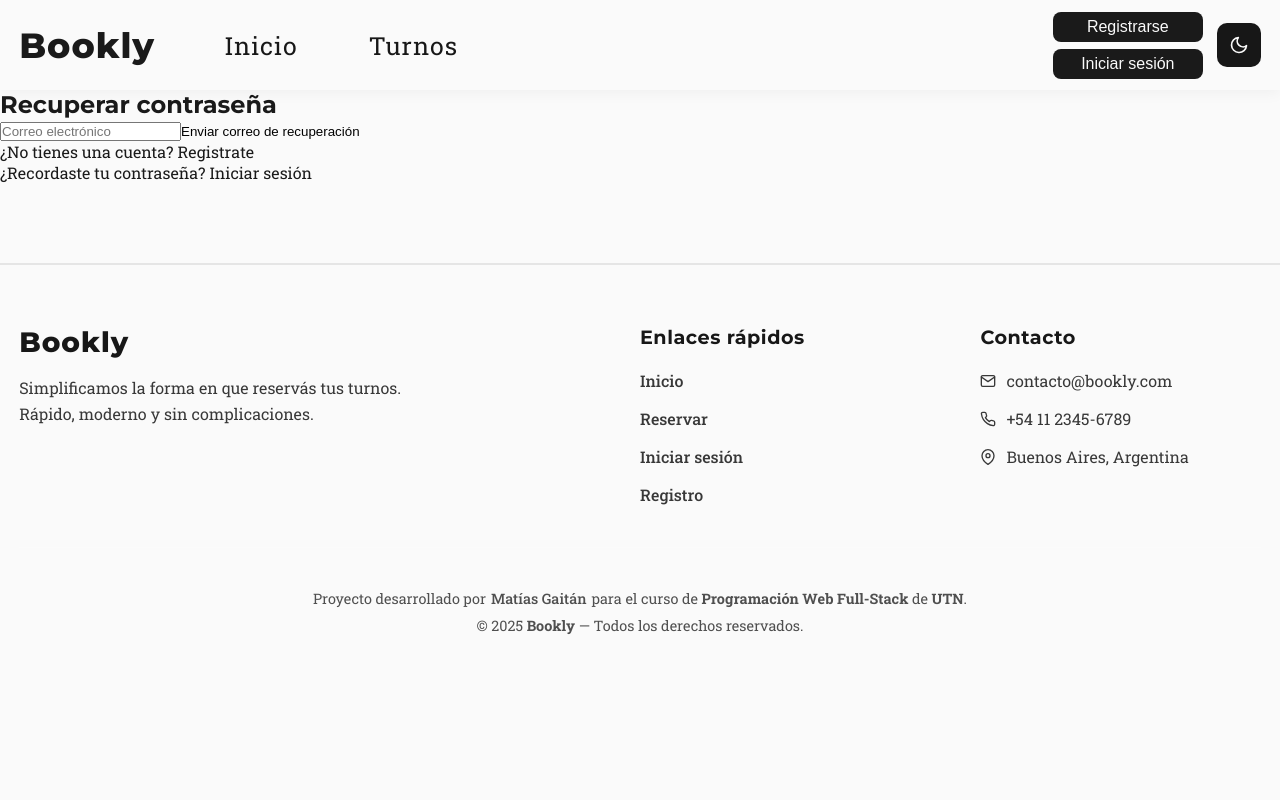
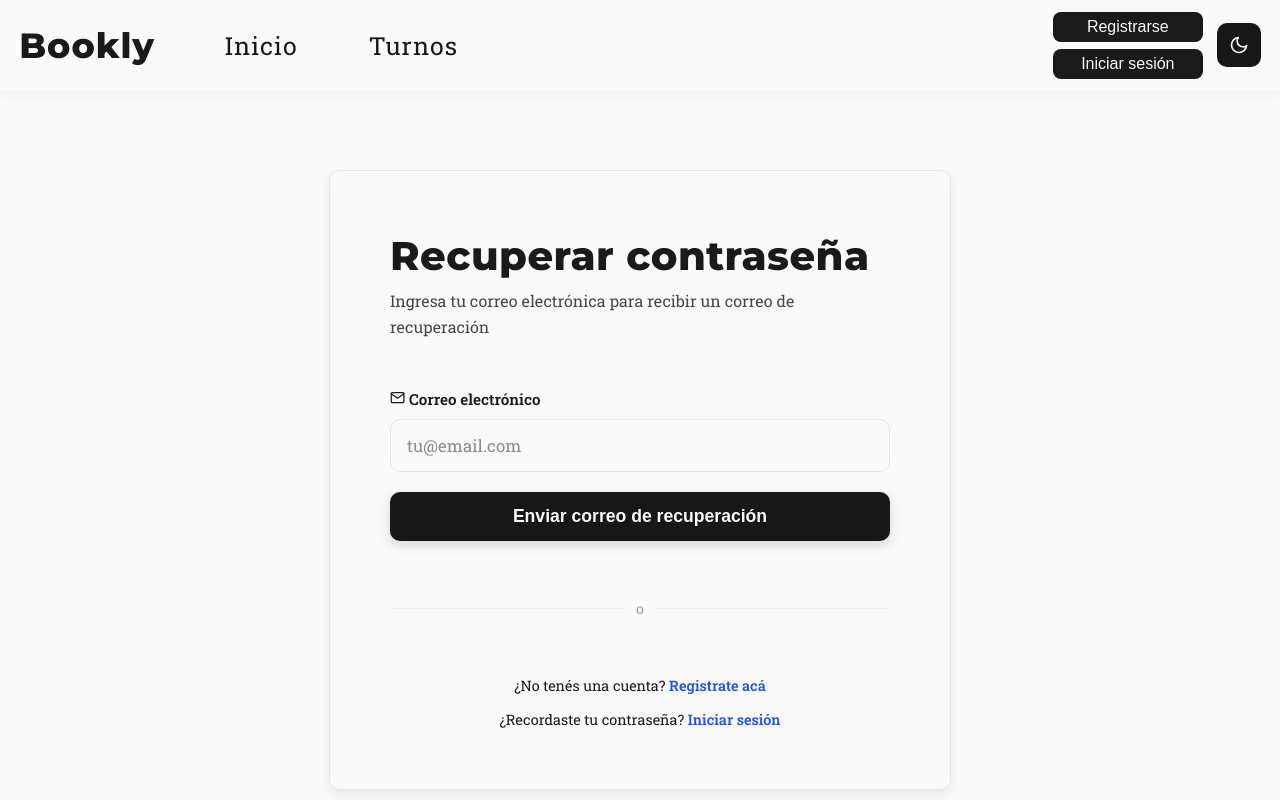
Before and after one commit to gaitanmatias/UTN_FINAL_PROJECT--FRONTEND, a React (Vite) app: page /auth/forgot-password in a window 1280 px wide. Shown: the top 800 px of the page. Built offline with nearby package versions, Linux system fonts and the light colour scheme; no server answers.

Commit message:
feat(ForgotPasswordPage): reubica y añade contenido a la página ForgotPasswordPage con estilos responsivos

```diff
--- a/src/pages/auth/ForgotPasswordPage.jsx
+++ /dev/null
@@ -1,48 +0,0 @@
-import { useState } from "react";
-import { forgotPasswordUser } from "../../services/auth.service";
-import { NavLink, useNavigate } from "react-router-dom";
-
-export default function ForgotPasswordPage() {
-  const navigate = useNavigate();
-
-  const [formData, setFormData] = useState({
-    email: "",
-  });
-
-  const handleChange = (e) => {
-    setFormData({
-      ...formData,
-      [e.target.name]: e.target.value,
-    });
-  };
-
-  const handleSubmit = async (e) => {
-    e.preventDefault();
-
-    try {
-      const response = await forgotPasswordUser({
-        email: formData.email,
-      });
-
-      alert(response.message || "Correo de recuperación enviado correctamente");
-      setFormData({
-        email: "",
-      });
-
-    } catch (err) {
-      alert(err.message);
-    }
-  };
-
-  return (
-    <div className="forgot-password-page">
-      <h2>Recuperar contraseña</h2>
-      <form onSubmit={handleSubmit}>
-        <input type="email" name="email" placeholder="Correo electrónico" onChange={handleChange} value={formData.email} required />
-        <button type="submit">Enviar correo de recuperación</button>
-      </form>
-      <p>¿No tienes una cuenta? <NavLink to="/auth/register">Registrate</NavLink></p>
-      <p>¿Recordaste tu contraseña? <NavLink to="/auth/login">Iniciar sesión</NavLink></p>
-    </div>
-  );
-}
--- /dev/null
+++ b/src/pages/auth/ForgotPasswordPage/ForgotPasswordPage.css
@@ -0,0 +1,282 @@
+/* ========================== FORGOT PASSWORD PAGE ========================== */
+
+.forgot-password-page {
+  display: flex;
+  align-items: center;
+  justify-content: center;
+
+  min-height: calc(100vh - 75px);
+  padding: 20px;
+
+  background-color: var(--background);
+  color: var(--foreground);
+}
+
+.forgot-password-page__container {
+  display: flex;
+  flex-direction: column;
+  gap: 24px;
+
+  padding: 40px;
+  background-color: var(--card);
+  border: 1px solid var(--border);
+  border-radius: var(--radius);
+  box-shadow: 0 4px 12px rgba(0, 0, 0, 0.08);
+}
+
+/* ===== HEADER ===== */
+
+.forgot-password-page__header {
+  display: flex;
+  flex-direction: column;
+  gap: 8px;
+
+  text-align: center;
+}
+
+.forgot-password-page__title {
+  font-size: 2em;
+  font-weight: 800;
+  letter-spacing: 0.5px;
+  color: var(--foreground);
+}
+
+.forgot-password-page__subtitle {
+  font-size: 0.95em;
+  line-height: 1.6;
+  opacity: 0.8;
+  max-width: 500px;
+  margin: 0 auto;
+}
+
+/* ===== FORMULARIO ===== */
+
+.forgot-password-page__form {
+  display: flex;
+  flex-direction: column;
+  gap: 20px;
+}
+
+.forgot-password-page__form-group {
+  display: flex;
+  flex-direction: column;
+  gap: 8px;
+}
+
+.forgot-password-page__label {
+  font-weight: 600;
+  font-size: 0.95em;
+  color: var(--foreground);
+}
+
+.forgot-password-page__input {
+  padding: 12px 14px;
+  border: 1px solid var(--border);
+  border-radius: var(--radius);
+  background-color: var(--background);
+  color: var(--foreground);
+
+  font-size: 1em;
+  font-family: inherit;
+  transition: all 0.2s ease;
+}
+
+.forgot-password-page__input:focus {
+  outline: none;
+  border-color: var(--accent);
+  box-shadow: 0 0 0 3px rgba(38, 84, 212, 0.1);
+}
+
+.forgot-password-page__input::placeholder {
+  color: var(--secondary-foreground);
+  opacity: 0.6;
+}
+
+.forgot-password-page__button {
+  padding: 12px 16px;
+  border-radius: var(--radius);
+  border: none;
+
+  font-size: 1.05em;
+  font-weight: 700;
+  cursor: pointer;
+
+  background-color: var(--primary);
+  color: var(--primary-foreground);
+
+  transition: all 0.3s ease;
+  box-shadow: 0 4px 12px rgba(0, 0, 0, 0.15);
+}
+
+.forgot-password-page__button:hover:not(:disabled) {
+  background-color: var(--accent);
+  color: var(--light);
+  transform: translateY(-2px);
+  box-shadow: 0 6px 16px rgba(0, 0, 0, 0.2);
+}
+
+.forgot-password-page__button:active:not(:disabled) {
+  transform: translateY(0);
+}
+
+.forgot-password-page__button:disabled {
+  opacity: 0.6;
+  cursor: not-allowed;
+}
+
+/* ===== DIVISOR ===== */
+
+.forgot-password-page__divider {
+  display: flex;
+  align-items: center;
+  gap: 12px;
+
+  font-size: 0.9em;
+  color: var(--secondary-foreground);
+  opacity: 0.5;
+
+  margin: 8px 0;
+}
+
+.forgot-password-page__divider::before,
+.forgot-password-page__divider::after {
+  content: "";
+  flex: 1;
+  height: 1px;
+  background-color: var(--border);
+}
+
+/* ===== LINKS ===== */
+
+.forgot-password-page__links {
+  display: flex;
+  flex-direction: column;
+  align-items: center;
+  justify-content: center;
+  gap: 15px;
+}
+
+.forgot-password-page__link {
+  color: var(--accent);
+  text-decoration: none;
+  font-weight: 600;
+  border-bottom: 2px solid transparent;
+  transition: all 0.2s ease;
+}
+
+.forgot-password-page__link:hover {
+  color: var(--accent-foreground);
+  border-bottom-color: var(--accent);
+}
+
+.forgot-password-page__link--forgot {
+  font-size: 0.9em;
+}
+
+.forgot-password-page__link--highlight {
+  color: var(--accent);
+  font-weight: 700;
+}
+
+.forgot-password-page__footer-text {
+  font-size: 0.9em;
+  color: var(--foreground);
+}
+
+/* ===================== RESPONSIVE ===================== */
+
+/* ===== TABLET (768px - 1023px) ===== */
+@media screen and (min-width: 768px) {
+  .forgot-password-page {
+    min-height: calc(100vh - 90px);
+    padding: 60px 40px;
+  }
+
+  .forgot-password-page__container {
+    gap: 50px;
+    padding: 50px;
+  }
+
+  .forgot-password-page__header {
+    text-align: left;
+  }
+
+  .forgot-password-page__title {
+    font-size: 2.2em;
+  }
+}
+
+/* ===== DESKTOP (1024px en adelante) ===== */
+@media screen and (min-width: 1024px) {
+  .forgot-password-page {
+    min-height: calc(100vh - 90px);
+    padding: 80px 1.5%;
+  }
+
+  .forgot-password-page__wrapper {
+    grid-template-columns: 1fr 1fr;
+    gap: 80px;
+    max-width: 1200px;
+  }
+
+  .forgot-password-page__container {
+    padding: 60px;
+  }
+
+  .forgot-password-page__title {
+    font-size: 2.5em;
+  }
+
+  .forgot-password-page__subtitle {
+    font-size: 1em;
+  }
+
+  .forgot-password-page__form-group {
+    gap: 10px;
+  }
+
+  .forgot-password-page__input {
+    padding: 14px 16px;
+    font-size: 1.05em;
+  }
+
+  .forgot-password-page__button {
+    padding: 14px 18px;
+    font-size: 1.1em;
+  }
+}
+
+/* ===== ANIMACIONES ===== */
+
+@keyframes slideInDown {
+  from {
+    opacity: 0;
+    transform: translateY(-10px);
+  }
+  to {
+    opacity: 1;
+    transform: translateY(0);
+  }
+}
+
+/* ===== TEMA CLARO ===== */
+@media (prefers-color-scheme: light) {
+  .login-page__container {
+    box-shadow: 0 4px 12px rgba(0, 0, 0, 0.08);
+  }
+
+  .login-page__input:focus {
+    box-shadow: 0 0 0 3px rgba(38, 84, 212, 0.1);
+  }
+}
+
+/* ===== TEMA OSCURO ===== */
+@media (prefers-color-scheme: dark) {
+  .login-page__container {
+    box-shadow: 0 4px 12px rgba(0, 0, 0, 0.3);
+  }
+
+  .login-page__input:focus {
+    box-shadow: 0 0 0 3px rgba(64, 153, 255, 0.15);
+  }
+}
--- /dev/null
+++ b/src/pages/auth/ForgotPasswordPage/ForgotPasswordPage.jsx
@@ -0,0 +1,86 @@
+import { useState } from "react";
+import { forgotPasswordUser } from "../../../services/auth.service";
+import { NavLink, useNavigate } from "react-router-dom";
+import "./ForgotPasswordPage.css";
+import { ICONS } from "../../../constants/icons";
+
+export default function ForgotPasswordPage() {
+  const navigate = useNavigate();
+
+  const [loading, setLoading] = useState(false);
+  const [formData, setFormData] = useState({
+    email: "",
+  });
+
+  const handleChange = (e) => {
+    setFormData({
+      ...formData,
+      [e.target.name]: e.target.value,
+    });
+  };
+
+  const handleSubmit = async (e) => {
+    e.preventDefault();
+
+    try {
+      setLoading(true);
+      const response = await forgotPasswordUser({
+        email: formData.email,
+      });
+
+      alert(response.message || "Correo de recuperación enviado correctamente");
+      setFormData({
+        email: "",
+      });
+
+    } catch (err) {
+      alert(err.message);
+    }
+    finally {
+      setLoading(false);
+    }
+  };
+
+  return (
+    <div className="forgot-password-page">
+      <div className="forgot-password-page__container">
+        <div className="forgot-password-page__header">
+          <h2 className="forgot-password-page__title">Recuperar contraseña</h2>
+          <p className="forgot-password-page__subtitle">Ingresa tu correo electrónica para recibir un correo de recuperación</p>
+        </div>
+        <form className="forgot-password-page__form" onSubmit={handleSubmit} >
+          <div className="forgot-password-page__form-group">
+            <label htmlFor="email" className="forgot-password-page__label">{ICONS.email} Correo electrónico</label>
+            <input
+              type="email"
+              name="email"
+              placeholder="tu@email.com"
+              onChange={handleChange}
+              value={formData.email}
+              className="forgot-password-page__input"
+              required
+            />
+          </div>
+          <button disabled={loading} type="submit" className="forgot-password-page__button">
+            Enviar correo de recuperación
+          </button>
+        </form>
+        <div className="forgot-password-page__divider">o</div>
+        <div className="forgot-password-page__links">
+          <p className="forgot-password-page__footer-text">
+            ¿No tenés una cuenta?{" "}
+            <NavLink to="/auth/register" className="forgot-password-page__link">
+              Registrate acá
+            </NavLink>
+          </p>
+          <p className="forgot-password-page__footer-text">
+            ¿Recordaste tu contraseña?{" "}
+            <NavLink to="/auth/login" className="forgot-password-page__link">
+              Iniciar sesión
+            </NavLink>
+          </p>
+        </div>
+      </div>
+    </div>
+  );
+}
--- a/src/router/AppRouter.jsx
+++ b/src/router/AppRouter.jsx
@@ -21,7 +21,7 @@ import AvailableAppointmentsPage from "../pages/appointments/AvailableAppointmen
 // Auth Pages
 import RegisterPage from "../pages/auth/RegisterPage";
 import LoginPage from "../pages/auth/LoginPage/LoginPage";
-import ForgotPasswordPage from "../pages/auth/ForgotPasswordPage";
+import ForgotPasswordPage from "../pages/auth/ForgotPasswordPage/ForgotPasswordPage";
 import ResetPasswordPage from "../pages/auth/ResetPasswordPage";
 import VerifyEmailPage from "../pages/auth/VerifyEmailPage";
 
```
